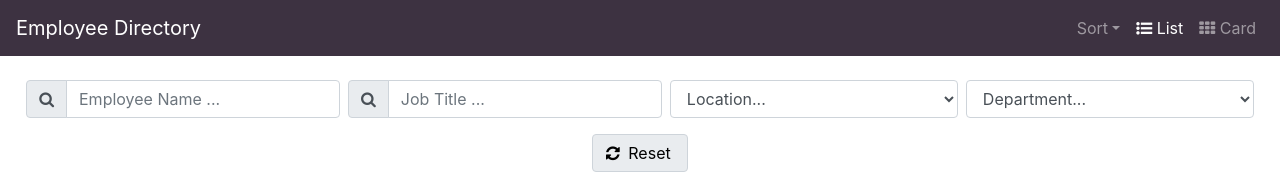
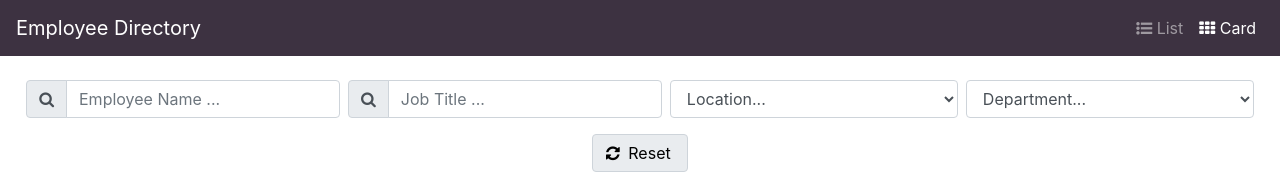
Before and after one commit to Gveetil/React-Employee-Directory, a React (Create React App) app: page /CardView in a window 1280 px wide. Shown: the top 174 px of the page. Built offline with nearby package versions, Linux system fonts and the light colour scheme.

Commit message:
Navbar cleanups

```diff
--- a/src/components/EmployeeCard.js
+++ b/src/components/EmployeeCard.js
@@ -5,7 +5,7 @@ class EmployeeCard extends React.Component {
     render(props) {
         return (
             <div className="card employee-card pb-0 rounded-0 text-center">
-                <div class="card-body p-2">
+                <div className="card-body p-2">
                     <img alt={this.props.name} className="img-fluid rounded-circle employee-card-image m-2"
                         src={`${this.props.imageFilePath}${this.props.image}`} />
                     <h5 className="card-title">{this.props.name}</h5>
--- a/src/components/Navbar.js
+++ b/src/components/Navbar.js
@@ -1,10 +1,9 @@
 import React from "react";
-import { Link, useLocation } from "react-router-dom";
+import { Link, withRouter } from "react-router-dom";
 
 class Navbar extends React.Component {
 
     render() {
-        // const location = useLocation();
         return (
             <nav className="navbar navbar-expand-lg navbar-dark emp-dir-background">
                 <a href="/" className="navbar-brand">Employee Directory</a>
@@ -13,33 +12,25 @@ class Navbar extends React.Component {
                 </button>
                 <div className="collapse navbar-collapse" id="navbarContent">
                     <ul className="navbar-nav ml-auto">
-                        <li className="nav-item dropdown">
-                            <a className="nav-link dropdown-toggle" href="/" id="navbarDropdownSort" role="button" data-toggle="dropdown" aria-haspopup="true" aria-expanded="false">
-                                Sort
-                            </a>
-                            <div className="dropdown-menu" aria-labelledby="navbarDropdownSort">
-                                <a className="dropdown-item" href="/">Action</a>
-                                <a className="dropdown-item" href="/">Another action</a>
-                                <div className="dropdown-divider"></div>
-                                <a className="dropdown-item" href="/">Something else here</a>
-                            </div>
-                        </li>
-                        <li className="nav-item active">
+                        <li className={this.getActiveClass("/")}>
                             <Link to="/" className="nav-link">
                                 <i className="fa fa-list-ul" aria-hidden="true"></i> List
                             </Link>
                         </li>
-                        <li className="nav-item">
+                        <li className={this.getActiveClass("/CardView")}>
                             <Link to="/CardView" className="nav-link">
                                 <i className="fa fa-th" aria-hidden="true"></i> Card
                             </Link>
-                            {/* fa-id-card-o */}
                         </li>
                     </ul>
                 </div>
             </nav>
         );
     }
+
+    getActiveClass(value) {
+        return (this.props.location.pathname === value) ? "nav-item active" : "nav-item";
+    }
 }
 
-export default Navbar;
+export default withRouter(Navbar);
```
